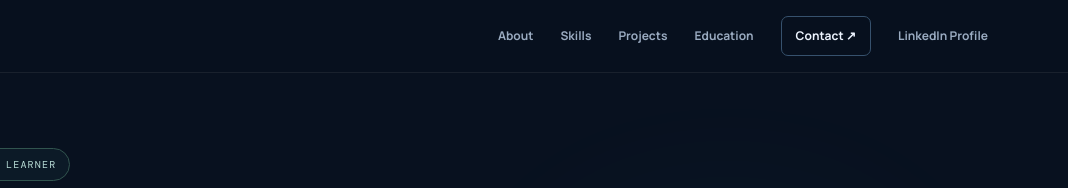
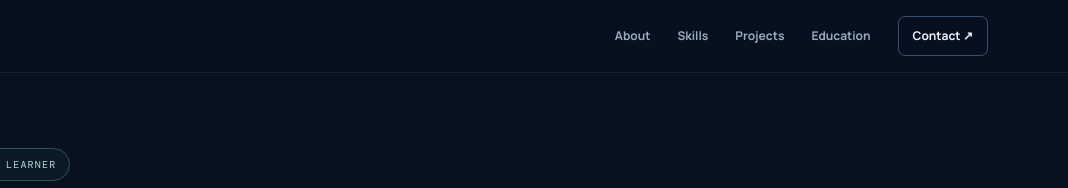
Before and after one commit to afsalazeez761-arch/devops-portfolio, a plain HTML site: page index.html in a window 1280 px wide. Shown: the top 188 px of the page, 212-1280 px from the left. Drawn offline with nearby package versions, Linux system fonts and the light colour scheme.

Commit message:
Add files via upload

```diff
--- a/index.html
+++ b/index.html
@@ -23,10 +23,6 @@
         <a href="#projects">Projects</a>
         <a href="#education">Education</a>
         <a href="#contact" class="nav-cta">Contact ↗</a>
-        <a href="https://www.linkedin.com/in/muhammad-afsal-a-499a5225a/"
-   target="_blank" rel="noopener noreferrer">
-   LinkedIn Profile
-</a>
       </div>
     </nav>
   </header>
```
